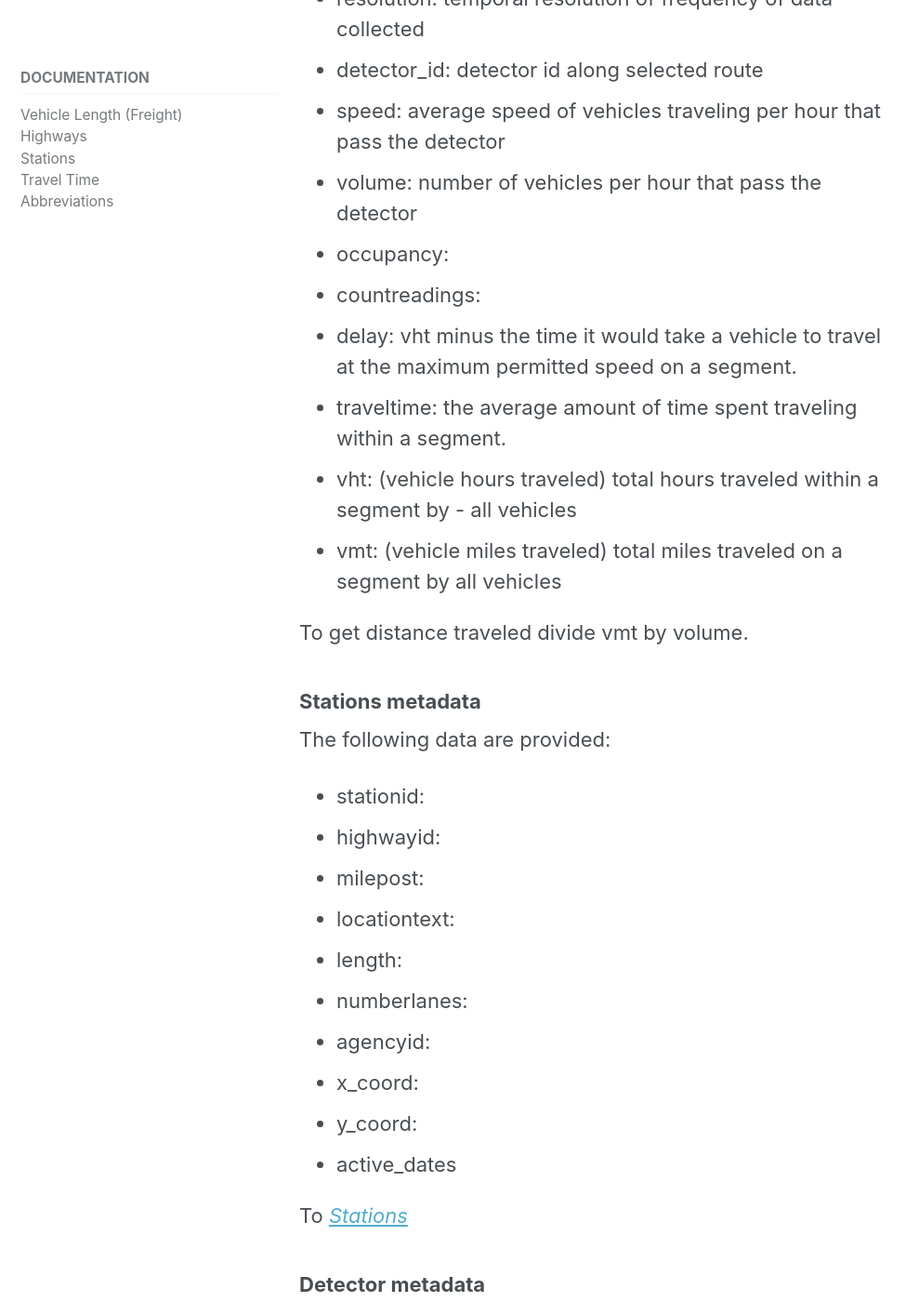
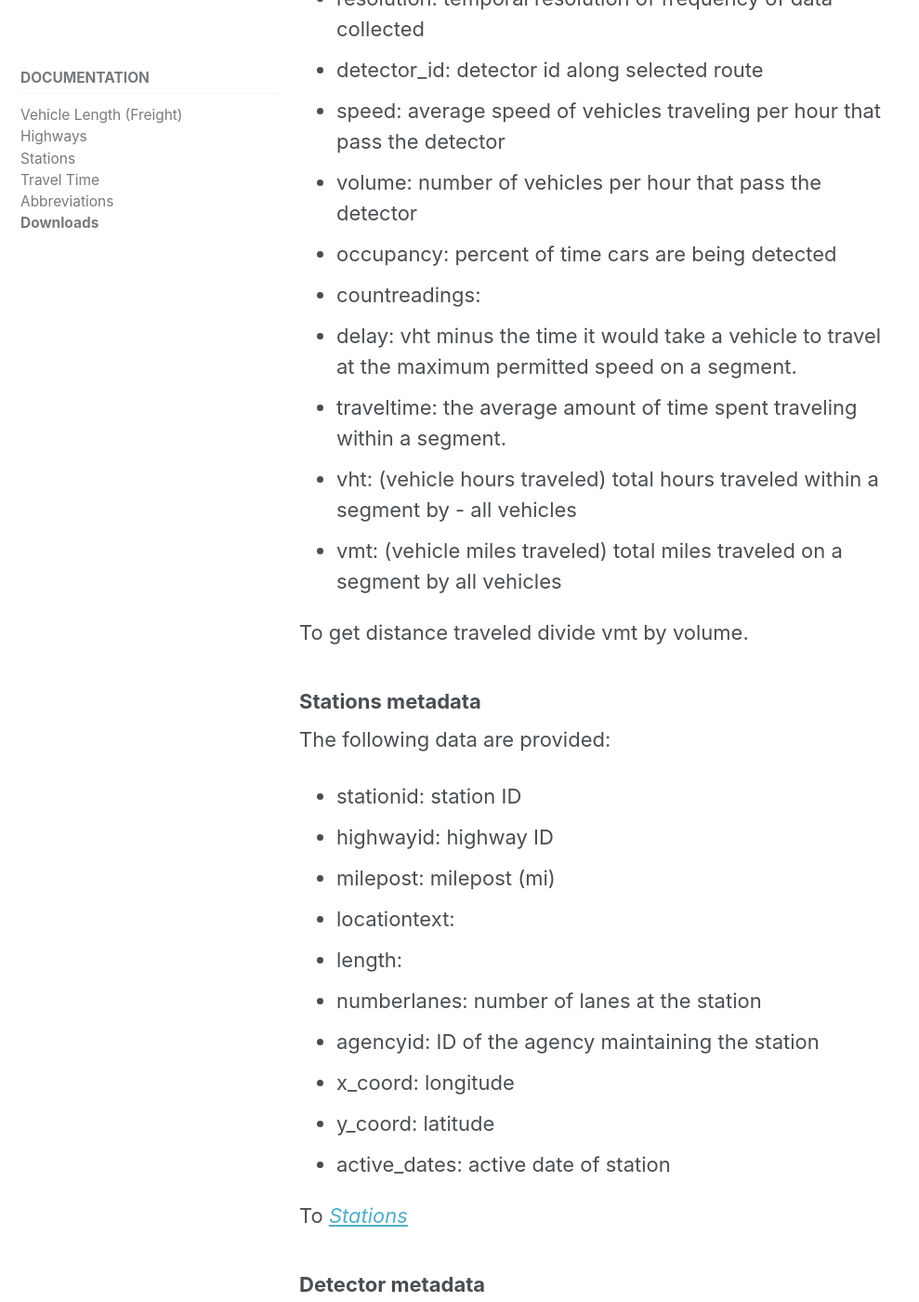
Before and after one commit to adus/portal-documentation, a Jekyll site: the page built from _documents/downloads.md, in a window 1280 px wide and 1400 px high, scrolled down 1014 px. Shown: the whole window at 93% size, without its empty margins (0-989 px from the left). Built offline with Jekyll 4.4.1, drawn with Linux system fonts in a browser that asks for light colours; nearby versions of some CDN libraries; some of the changed text lies outside the part shown.

Commit message:
a couple of updates to Downloads page and nav link

```diff
--- a/_data/navigation.yml
+++ b/_data/navigation.yml
@@ -24,3 +24,5 @@ documents:
         url: /documents/travel-time/
       - title: "Abbreviations"
         url: /documents/abbreviations/
+      - title: "Downloads"
+        url: /documents/downloads/
--- a/_documents/downloads.md
+++ b/_documents/downloads.md
@@ -13,12 +13,12 @@ By the end of the tutorial users should be able to:
 Highway data can be downloaded from this section by selecting the start and end date of interest, days of week, format, highway of interest, and temporal resolution. Multiple highway sections can be downloaded by holding the ctrl key and clicking on the desired highway.
 
 The following data are provided:
-- starttime:
+- starttime: start time
 - resolution: temporal resolution of frequency of data collected
 - detector_id: detector id along selected route
 - speed: average speed of vehicles traveling per hour that pass the detector
 - volume: number of vehicles per hour that pass the detector
-- occupancy:
+- occupancy: percent of time cars are being detected
 - countreadings:
 - delay: vht minus the time it would take a vehicle to travel at the maximum permitted speed on a segment.
 - traveltime: the average amount of time spent traveling within a segment.
@@ -30,18 +30,18 @@ To get distance traveled divide vmt by volume.
 ### Stations metadata
 
 The following data are provided:
-- stationid:
-- highwayid:
-- milepost:
+- stationid: station ID
+- highwayid: highway ID
+- milepost: milepost (mi)
 - locationtext:
 - length:
-- numberlanes:
-- agencyid:
-- x_coord:
-- y_coord:
-- active_dates
+- numberlanes: number of lanes at the station
+- agencyid: ID of the agency maintaining the station
+- x_coord: longitude
+- y_coord: latitude
+- active_dates: active date of station
 
-To [_Stations_](https://github.com/adus/portal-documentation/blob/master/documentation/stations.md)
+To [_Stations_]({{ site.url }}{{ site.baseurl }}/documents/stations/)
 
 ### Detector metadata
 
@@ -55,7 +55,7 @@ The following data are provided:
 - agency_lane:
 - active_dates:
 
-To [_Stations_](https://github.com/adus/portal-documentation/blob/master/documentation/stations.md)
+To [_Stations_]({{ site.url }}{{ site.baseurl }}/documents/stations/)
 
 ### Highways metadata
 The following data are provided:
```
Also changed, not shown: other parts of _documents/downloads.md (+1 -3 lines), _documents/stations.md (+2 -2 lines).
